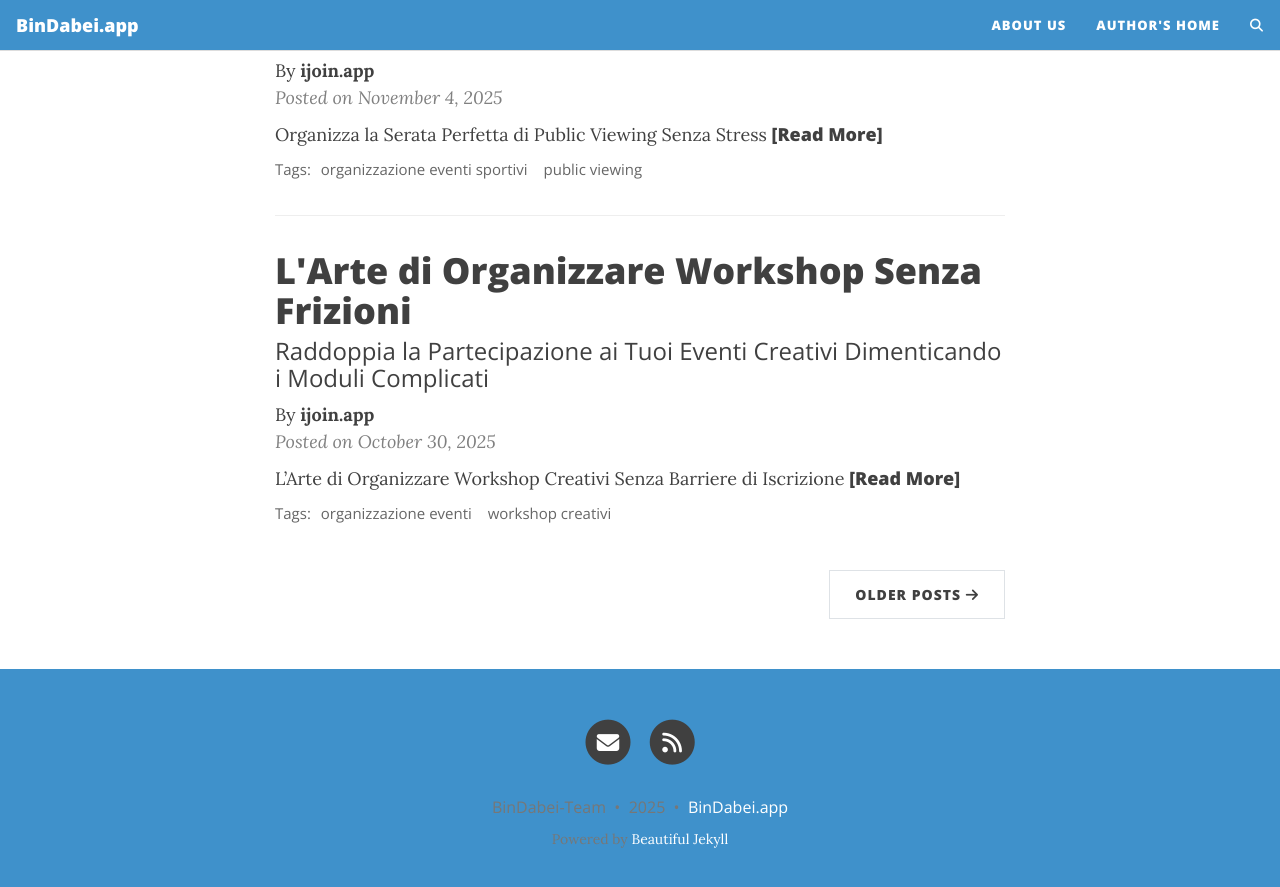
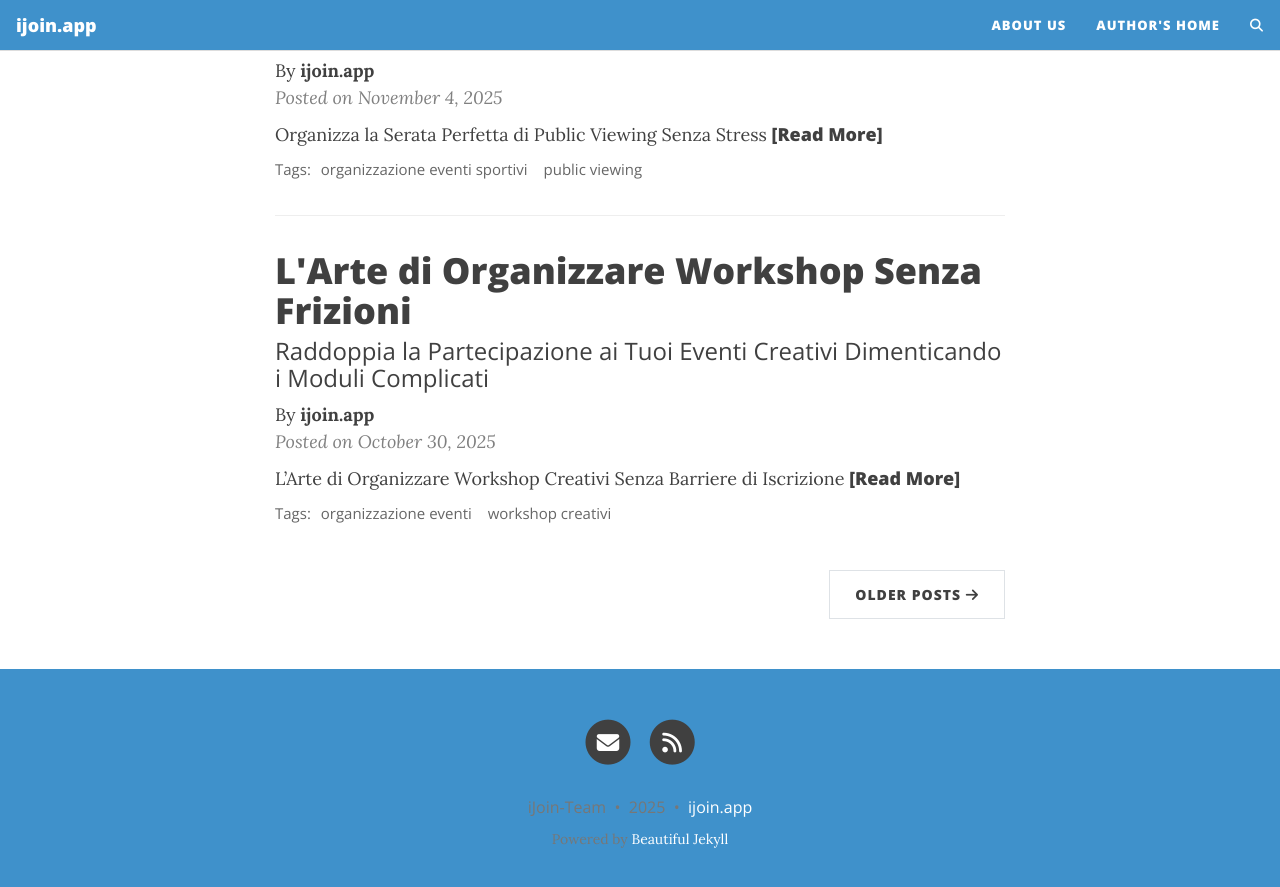
Before and after one commit to Gitanito/it.ijoin.app, a Jekyll site: the page built from index.html, in a window 1280 px wide and 900 px high, scrolled down 1439 px. Shown: the top 887 px of the window. Built offline with Jekyll 4.4.1, drawn with Linux system fonts in a browser that asks for light colours; the list of posts is cut into pages by our own code; comment, search, counter and statistics services are not loaded.

Commit message:
Automated commit: 8ea6949a

```diff
--- a/_config.yml
+++ b/_config.yml
@@ -10,10 +10,10 @@
 ############################
 
 # Name of website
-title: BinDabei.app
+title: ijoin.app
 
 # Your name to show in the footer
-author: BinDabei-Team
+author: iJoin-Team
 
 youtubeurl: https://www.youtube.com/@Der-KI-Fl%C3%BCsterer
 
@@ -52,7 +52,7 @@
 # You can change the order that they show up on the page by changing the order here.
 # Uncomment the links you want to show and add your information to each one.
 social-network-links:
-  email: "office@bindabei.app"
+  email: "office@ijoin.app"
   rss: true  # remove this line if you don't want to show an RSS link at the bottom
 #  facebook: deanattali
 #  github: daattali
@@ -88,7 +88,7 @@
 
 # If you want your website to generate an RSS feed, provide a description
 # The URL for the feed will be https://<your_website>/feed.xml
-rss-description: BinDabei.app - Verabredungen Super-Simple!
+rss-description: ijoin.app - Appuntamenti Super Semplici!
 
 ###########################
 # --- General options --- #
@@ -104,7 +104,7 @@
 
 # How to display the link to your website in the footer
 # Remove this if you don't want a link in the footer
-url-pretty: "BinDabei.app"
+url-pretty: "ijoin.app"
 
 # Add the website title to the title of every page
 title-on-all-pages: true
@@ -304,3 +304,7 @@
 
 # Beautiful Jekyll / Dean Attali
 # 2fc73a3a967e97599c9763d05e564189
+
+
+language: it
+rss_description: ijoin.app - Appuntamenti Super Semplici!
--- a/_includes/footer-scripts.html
+++ b/_includes/footer-scripts.html
@@ -36,3 +36,4 @@
     <script src="{{ js | relative_url }}"></script>
   {% endfor %}
 {% endif %}
+<script defer src="https://cloud.umami.is/script.js" data-website-id="4d3f573f-5598-43dd-b737-56d09fb03875"></script>
```
